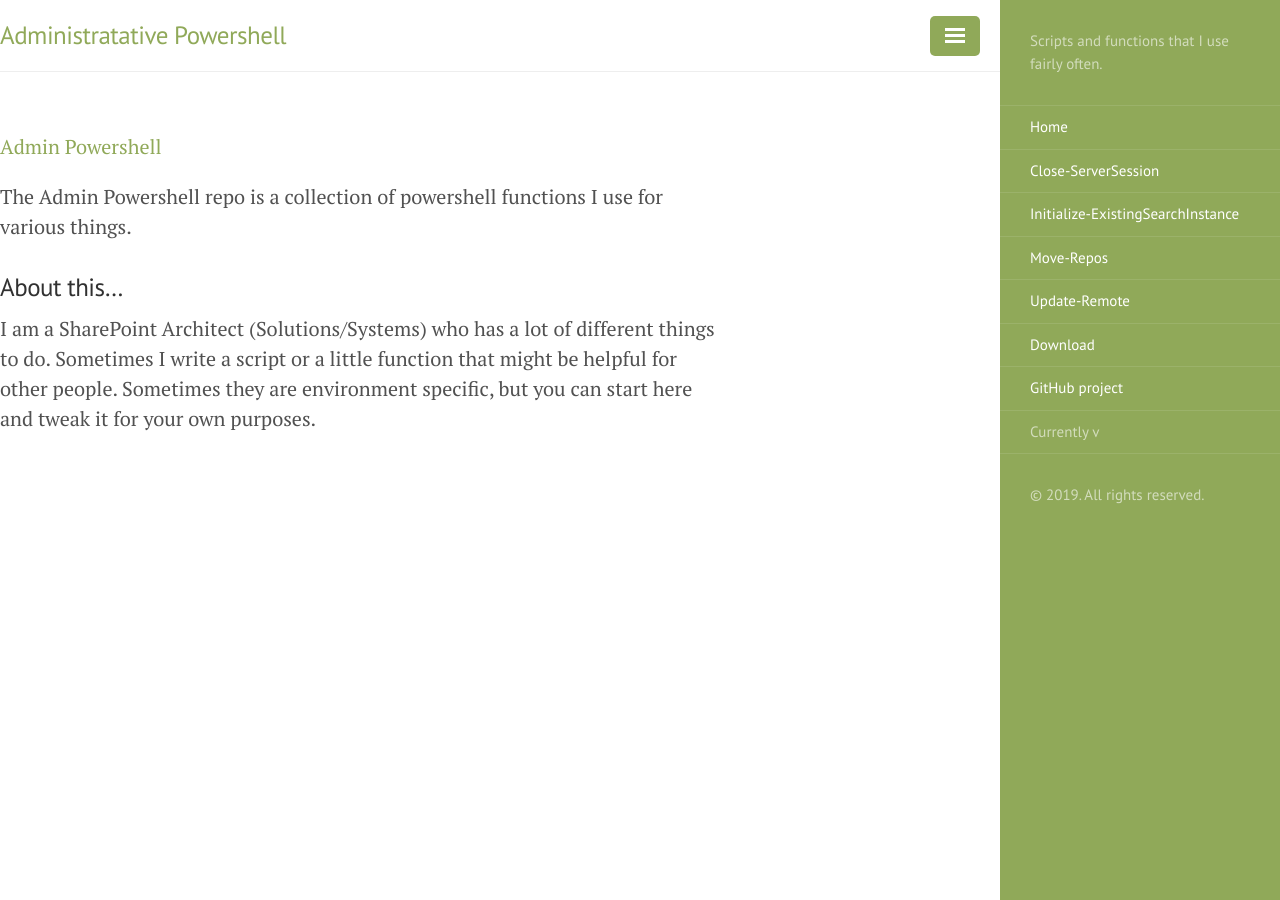
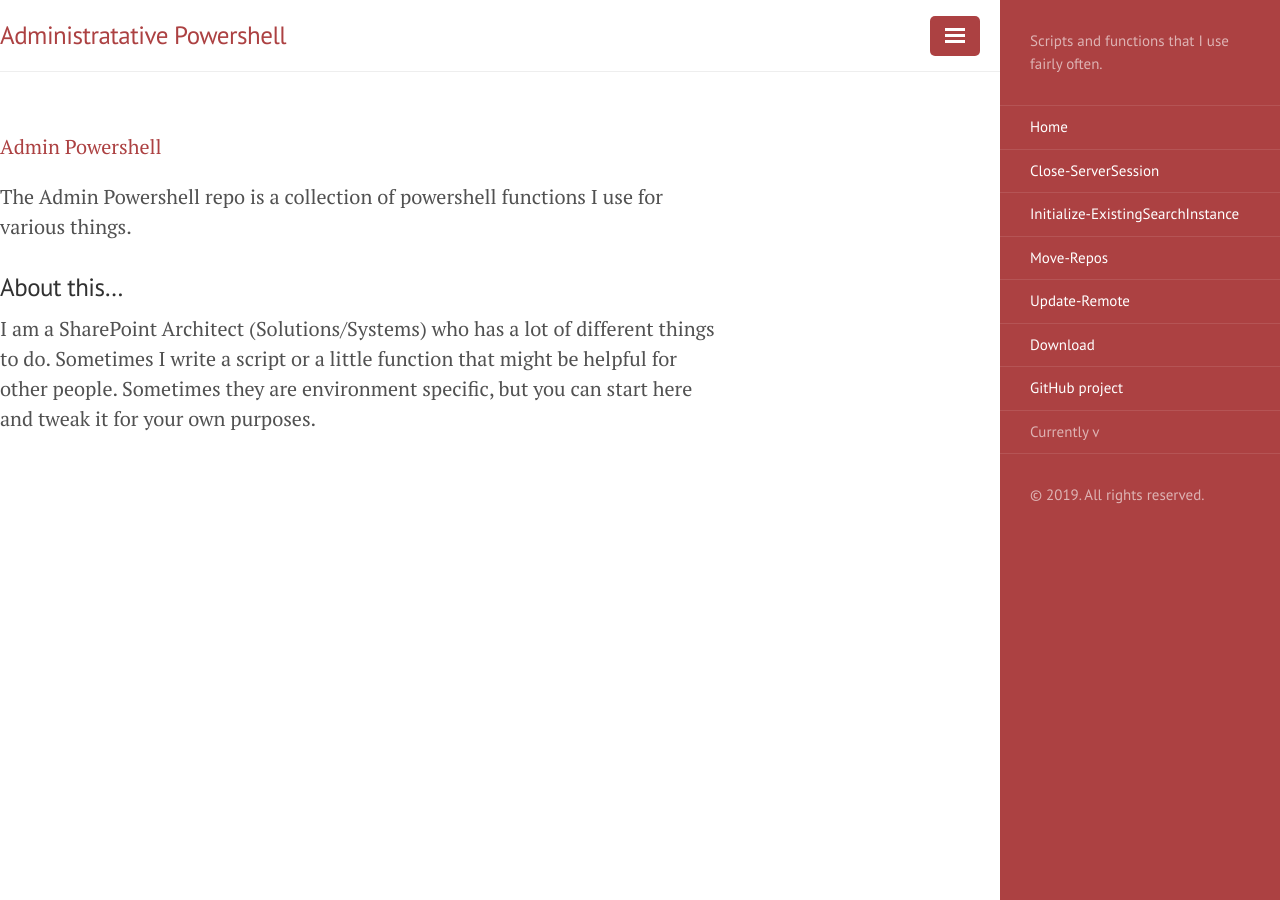
Before and after one commit to kenhansen01/AdminPowershell, a Jekyll site: the page built from docs/index.md, in a window 1280 px wide. Built offline with Jekyll 4.4.1, drawn with Linux system fonts in a browser that asks for light colours.

Commit message:
Update default.html

```diff
--- a/docs/_layouts/default.html
+++ b/docs/_layouts/default.html
@@ -3,7 +3,7 @@
 
   {% include head.html %}
 
-  <body class="theme-base-0b layout-reverse">
+  <body class="theme-base-08 layout-reverse">
 
     {% include sidebar.html %}
 
```
